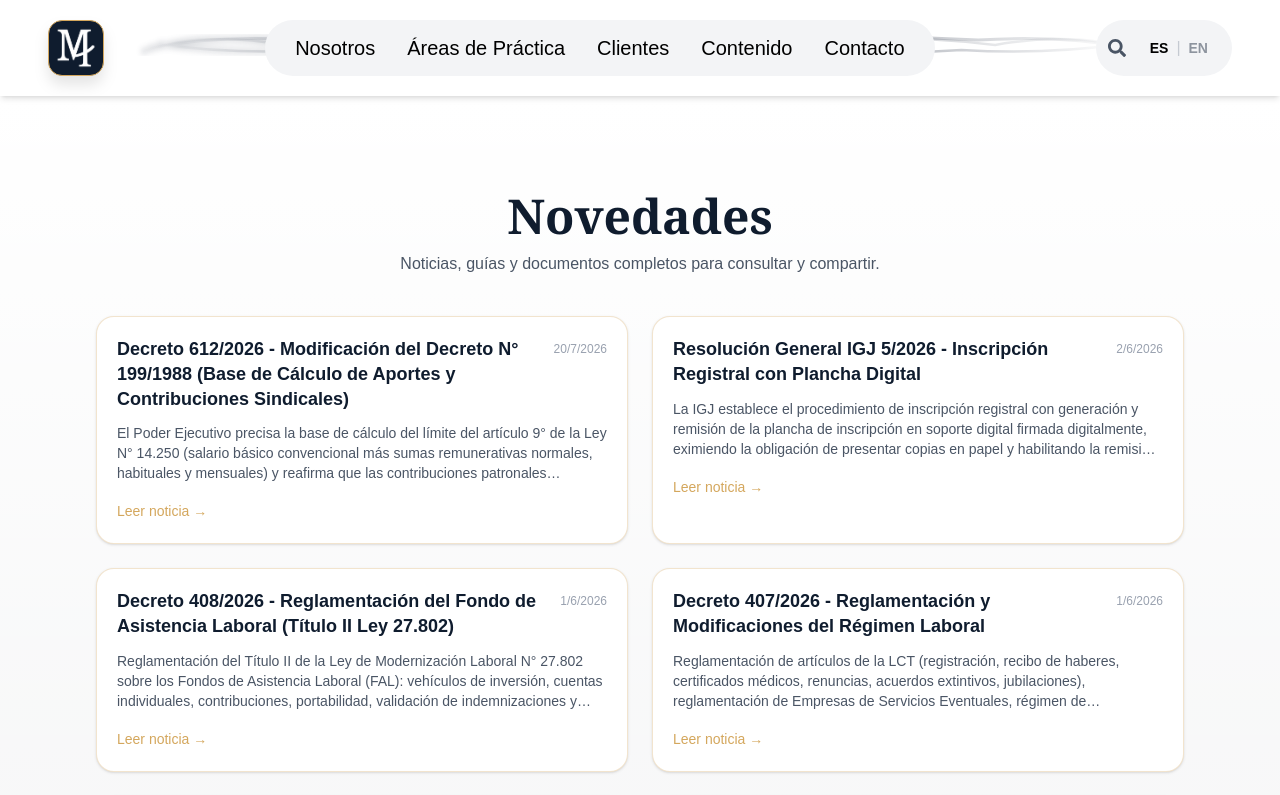
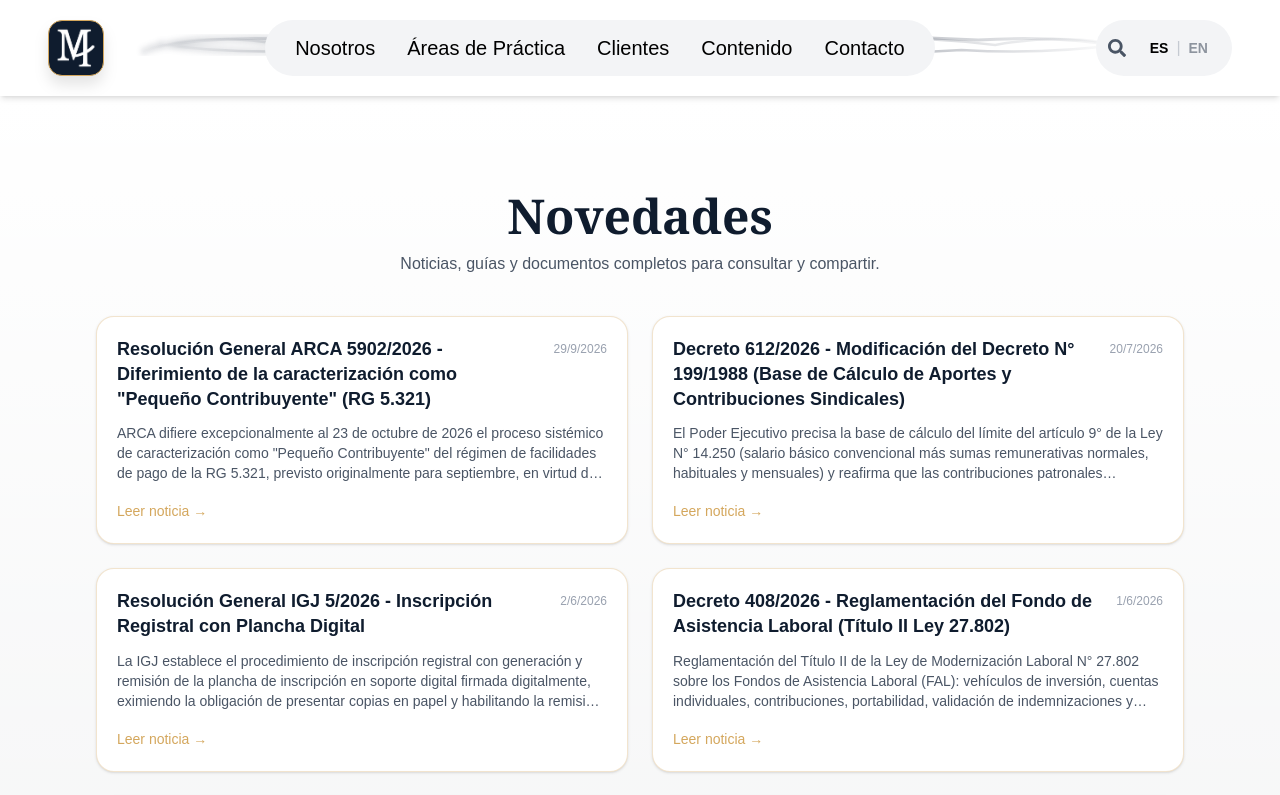
Before and after one commit to BHeydeBautista/MoroAbogados, a Next.js app: page /novedades in a window 1280 px wide. Shown: the top 795 px of the page. Built offline with nearby package versions, Linux system fonts and the light colour scheme.

Commit message:
Nuevo Fallo

```diff
--- a/src/app/novedades/[slug]/page.tsx
+++ b/src/app/novedades/[slug]/page.tsx
@@ -7,6 +7,7 @@ import { DECRETO_408_2026_RAW } from "@/data/novedades/decreto-408-2026.raw";
 import { DECRETO_407_2026_RAW } from "@/data/novedades/decreto-407-2026.raw";
 import { RESOLUCION_IGJ_5_2026_RAW } from "@/data/novedades/resolucion-igj-5-2026.raw";
 import { DECRETO_612_2026_RAW } from "@/data/novedades/decreto-612-2026.raw";
+import { RESOLUCION_ARCA_5902_2026_RAW } from "@/data/novedades/resolucion-arca-5902-2026.raw";
 
 type Props = {
   params: Promise<{ slug: string }> | { slug: string };
@@ -49,6 +50,7 @@ export default async function NovedadDetailPage({ params }: Props) {
     "decreto-reglamentacion-laboral-407-2026": DECRETO_407_2026_RAW,
     "resolucion-igj-5-2026": RESOLUCION_IGJ_5_2026_RAW,
     "decreto-612-2026": DECRETO_612_2026_RAW,
+    "resolucion-arca-5902-2026": RESOLUCION_ARCA_5902_2026_RAW,
   };
 
   const documentSections =
--- /dev/null
+++ b/src/data/novedades/resolucion-arca-5902-2026.raw.ts
@@ -0,0 +1,29 @@
+export const RESOLUCION_ARCA_5902_2026_RAW = `Resolución General 5902/2026
+
+CONSIDERANDO:
+
+Que mediante la Resolución General N° 5.321 y sus modificatorias, se estableció un régimen de facilidades de pago de carácter permanente destinado a la regularización de determinadas obligaciones impositivas, aduaneras y de los recursos de la seguridad social, contemplando distintas condiciones de adhesión según el tipo de contribuyente de que se trate.
+
+Que, en particular, el inciso a) del artículo 4° de la citada norma dispuso los parámetros para la identificación de los sujetos que revisten la calidad de "Pequeños Contribuyentes", cuya determinación se efectúa a través de un proceso sistémico de caracterización que se realiza el anteúltimo día hábil del mes de septiembre de cada año y que considera, entre otros datos, la información proveniente de la declaración jurada del impuesto a las ganancias correspondiente al período fiscal anterior al año en que se lleva a cabo dicho proceso.
+
+Que, por otra parte, por medio de la Resolución General N° 5.898 se extendió, hasta el 13 de octubre de 2026, el plazo para que las personas humanas y sucesiones indivisas comprendidas en la Resolución General N° 5.692, su modificatoria y sus complementarias, presenten la declaración jurada del impuesto a las ganancias del período fiscal 2025.
+
+Que, en virtud de ello, resulta pertinente diferir, con carácter excepcional, la ejecución del proceso sistémico correspondiente al año 2026, a fin de contar con la información necesaria para efectuar, de corresponder, la caracterización de cada sujeto como "Pequeño Contribuyente".
+
+Que han tomado la intervención que les compete la Dirección de Legislación y las Subdirecciones Generales de Asuntos Jurídicos, Recaudación y Sistemas y Telecomunicaciones.
+
+Que la presente se dicta en ejercicio de las facultades conferidas por el artículo 7° del Decreto N° 618 del 10 de julio de 1997, sus modificatorios y sus complementarios, por el Decreto N° 953 del 24 de octubre de 2024 y por el artículo 8° del Decreto N° 13 del 6 de enero de 2025 y su modificatorio.
+
+Por ello,
+
+EL DIRECTOR EJECUTIVO DE LA AGENCIA DE RECAUDACIÓN Y CONTROL ADUANERO
+
+RESUELVE:
+
+ARTÍCULO 1 [arriba] .- Diferir, con carácter excepcional, al día 23 de octubre de 2026, la ejecución del proceso sistémico de caracterización como "Pequeño Contribuyente" en los términos del inciso a) del artículo 4° de la Resolución General N° 5.321 y sus modificatorias, cuya ejecución se encontraba originalmente prevista para el mes de septiembre de 2026.
+
+ARTÍCULO 2 [arriba] .- La presente resolución general entrará en vigencia el día de su publicación en el Boletín Oficial.
+
+ARTÍCULO 3 [arriba] .- Comuníquese, dese a la DIRECCIÓN NACIONAL DEL REGISTRO OFICIAL para su publicación en el Boletín Oficial y archívese.
+
+Andres Edgardo Vazquez`;
--- a/src/data/novedadesData.ts
+++ b/src/data/novedadesData.ts
@@ -45,6 +45,23 @@ export type NovedadDocument = NovedadBase & {
 export type Novedad = NovedadNews | NovedadDocument;
 
 export const NOVEDADES: Novedad[] = [
+  {
+    kind: "document",
+    slug: "resolucion-arca-5902-2026",
+    title: "Resolución General ARCA 5902/2026 - Diferimiento de la caracterización como \"Pequeño Contribuyente\" (RG 5.321)",
+    excerpt:
+      "ARCA difiere excepcionalmente al 23 de octubre de 2026 el proceso sistémico de caracterización como \"Pequeño Contribuyente\" del régimen de facilidades de pago de la RG 5.321, previsto originalmente para septiembre, en virtud de la prórroga al 13 de octubre para presentar la DDJJ de Ganancias del período fiscal 2025.",
+    date: "2026-09-29",
+    metadata: {
+      jurisdiccion: "Nacional",
+      tipoNorma: "Resolución General",
+      numeroNorma: "5902/2026",
+      emisor: "ARCA - Agencia de Recaudación y Control Aduanero",
+      fechaSancion: "28-09-2026",
+      publicacionBO: "29-09-2026",
+    },
+    contentTextPath: "docs/novedades/Diferimiento-Caracterizacion-Pequeno-Contribuyente-RG-5902-2026.txt",
+  },
   {
     kind: "document",
     slug: "decreto-612-2026",
```
Also changed, not shown: .claude/launch.json (added), 1 other file (tests, documents, lock files or other folders).
